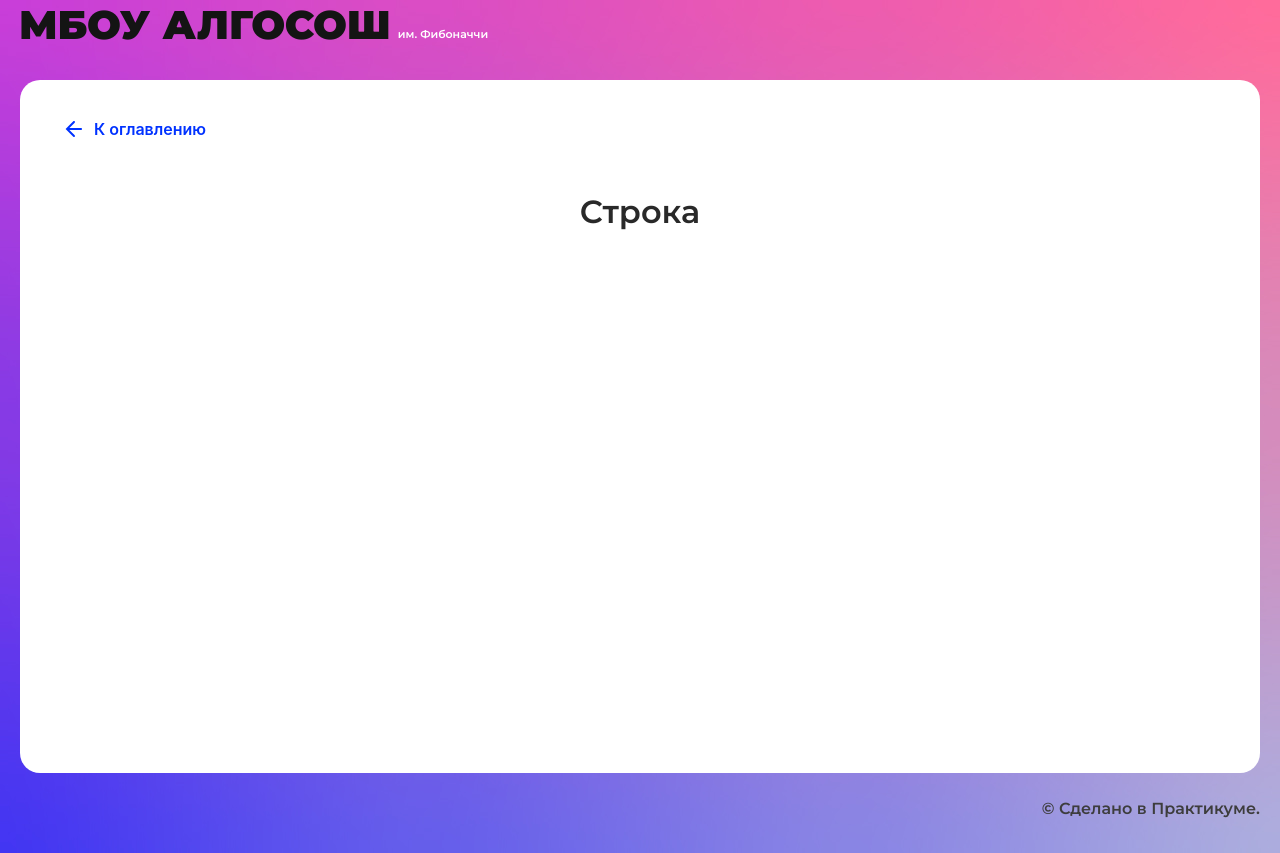
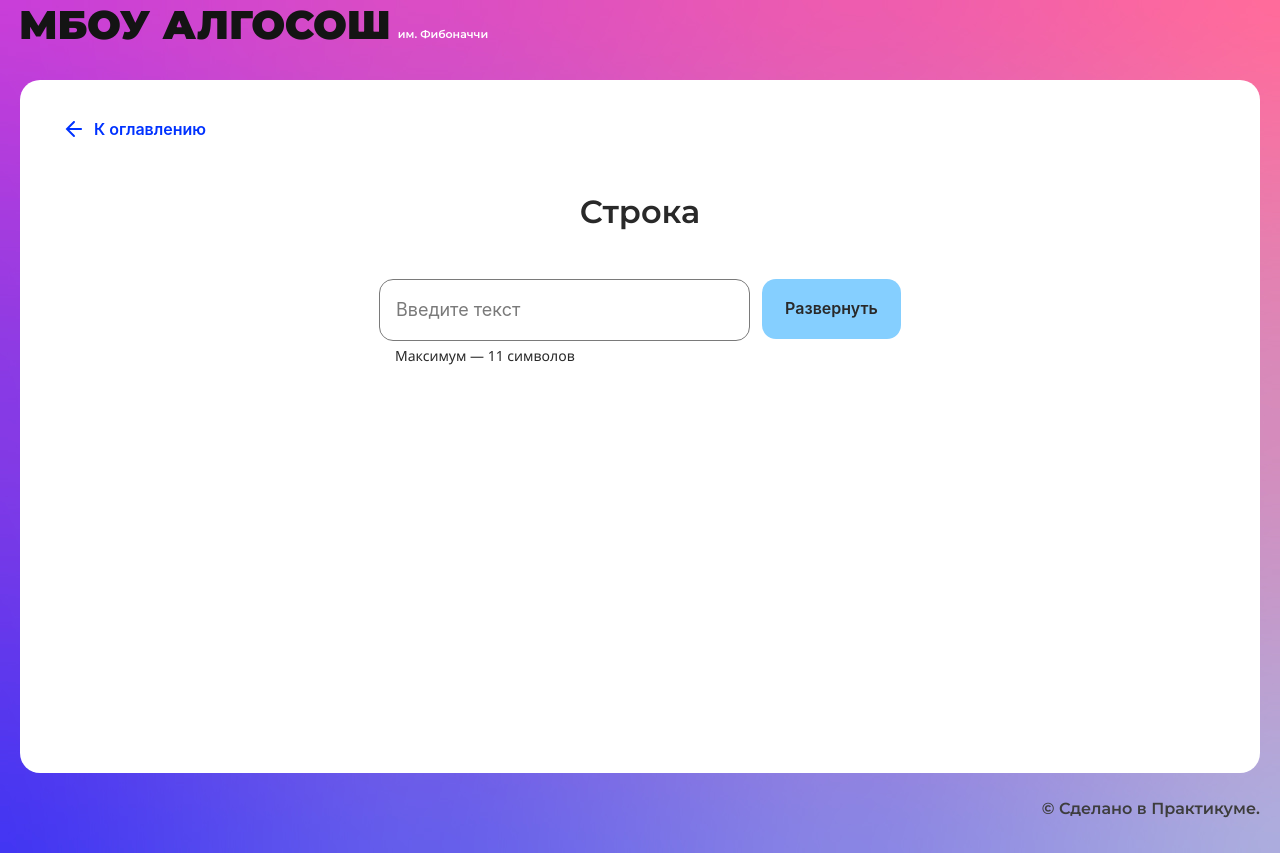
Before and after one commit to ritarixter/algososh, a React (Create React App) app: page /recursion in a window 1280 px wide. Built offline with nearby package versions, Linux system fonts and the light colour scheme.

Commit message:
Начала проект

```diff
--- /dev/null
+++ b/src/components/string/string.module.css
@@ -0,0 +1,30 @@
+.container {
+  display: flex;
+  margin: 0 auto;
+  max-width: 522px;
+  justify-content: space-between;
+}
+
+.input {
+  width: 377px;
+  margin-right: 12px;
+  display: flex;
+  flex-direction: column;
+  align-items: flex-start;
+
+}
+
+.text_color{
+  color: #fff;
+}
+
+.paragraph{
+  margin: 0;
+  padding-left: 16px;
+  margin-top: 4px;
+  font-family: 'Segoe UI';
+  font-style: normal;
+  font-weight: 400;
+  font-size: 14px;
+  line-height: 22px;
+}
--- a/src/components/string/string.tsx
+++ b/src/components/string/string.tsx
@@ -1,10 +1,28 @@
-import React from "react";
+import React, { useState } from "react";
 import { SolutionLayout } from "../ui/solution-layout/solution-layout";
+import { Input } from "../ui/input/input";
+import { Button } from "../ui/button/button";
+import styles from "./string.module.css";
+import { Circle } from "../ui/circle/circle";
 
 export const StringComponent: React.FC = () => {
+  const [inputValue, setinputValue] = useState('');
   return (
     <SolutionLayout title="Строка">
+      <form className={styles.container}>
+        <div className={styles.input}>
+          <Input
+            maxLength={11}
+            onChange={(e: any) => setinputValue(e.target.value)}
+            value={inputValue}
+          />
+          <p className={styles.paragraph}>Максимум — 11 символов</p>
+        </div>
+        <Button text="Развернуть"
+        extraClass={`${ inputValue && "text_color_secondary"}`}
 
+        />
+      </form>
     </SolutionLayout>
   );
 };
--- a/src/components/ui/input/input.tsx
+++ b/src/components/ui/input/input.tsx
@@ -5,6 +5,7 @@ interface InputProps extends React.HTMLProps<HTMLInputElement> {
   placeholder?: string;
   extraClass?: string;
   isLimitText?: boolean;
+  onChange?: any;
 }
 
 export const Input: React.FC<InputProps> = ({
@@ -14,6 +15,7 @@ export const Input: React.FC<InputProps> = ({
   maxLength,
   max,
   isLimitText = false,
+  onChange,
   ...rest
 }) => {
   const limitText =
@@ -29,6 +31,7 @@ export const Input: React.FC<InputProps> = ({
         type={type}
         maxLength={maxLength}
         max={max}
+        onChange={onChange}
         {...rest}
       />
       {isLimitText && (
```
Also changed, not shown: 1 other file (tests, documents, lock files or other folders).
